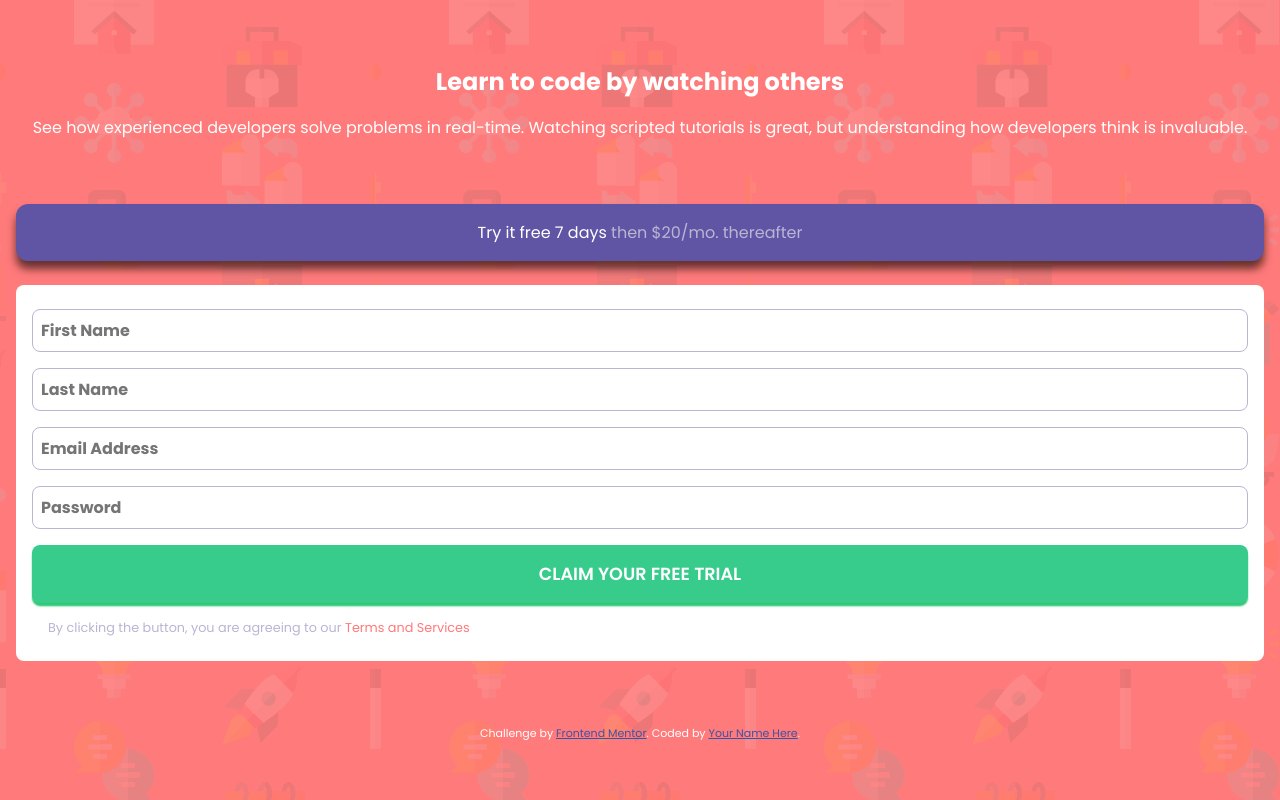
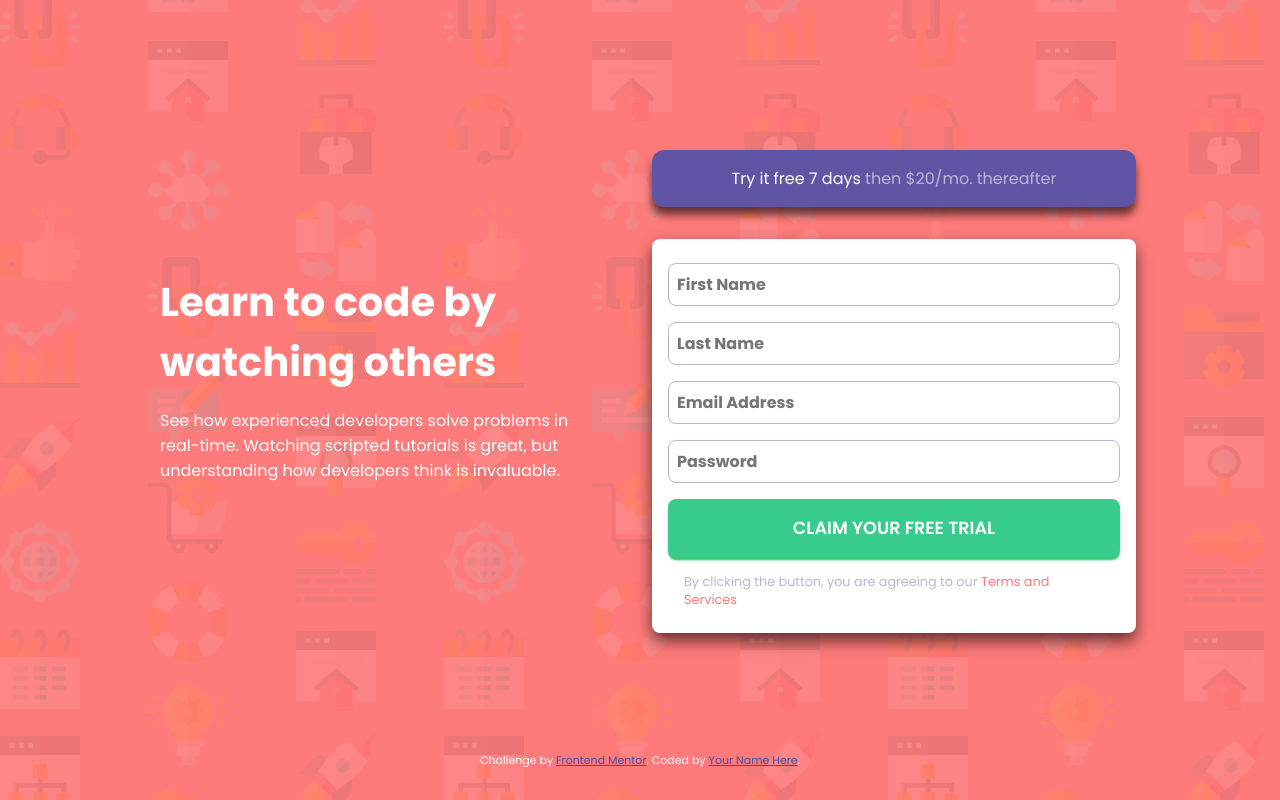
Before and after one commit to TomBirbeck/fm-intro-component-with-signup-form, a plain HTML site: page index.html in a window 1280 px wide. Drawn offline with Linux system fonts and the light colour scheme.

Commit message:
added media queries for desktop

```diff
--- a/index.html
+++ b/index.html
@@ -19,6 +19,7 @@
         but understanding how developers think is invaluable.
       </p>
     </div>
+    <div>
       <button class="offer-button">
         Try it free 7 days <span>then $20/mo. thereafter</span>
       </button>
@@ -30,6 +31,7 @@
         <button class="free-trial" type="submit">CLAIM YOUR FREE TRIAL</button>
         <p class="terms">By clicking the button, you are agreeing to our <span>Terms and Services</span></p>
       </form>
+    </div>
   </main>
 
   <footer>
--- a/styles.css
+++ b/styles.css
@@ -1,6 +1,4 @@
-
 @import url('https://fonts.googleapis.com/css2?family=Poppins:wght@400;500;600;700&display=swap');
-
 
 :root {
 --custom-red: hsl(0, 100%, 74%);
@@ -19,7 +17,7 @@
 }
 
 html, body {
-    height: 100%;
+    height: 100svh;
     font-size: 16px;
 }
 
@@ -41,6 +39,10 @@ body {
     background-repeat: repeat;
     background-color: var(--custom-red);
     color: white;
+    display: flex;
+    flex-direction: column;
+    justify-content: center;
+    align-items: center;
 }
 
 main {
@@ -48,7 +50,7 @@ main {
     flex-direction: column;
     align-content: center;
     gap: 1.5rem;
-    padding: 4rem 1rem;
+    padding: 2rem 1rem;
 }
 
 .header {
@@ -68,6 +70,8 @@ main {
 .offer-button {
     border-radius: 0.75rem;
     padding: 1rem 4rem;
+    margin-bottom: 2rem;
+    width: 100%;
     background-color: var(--custom-blue);
     text-align: center;
     color: white;
@@ -86,6 +90,7 @@ main {
     display: flex;
     flex-direction: column;
     gap: 1rem;
+    box-shadow: 0 0.5rem 1rem rgba(0, 0, 0, 0.6);
 }
 
 .form-inputs {
@@ -124,3 +129,32 @@ main {
 .attribution a {
     color: hsl(228, 45%, 44%);
 }
+
+
+@media screen and (min-width: 900px) {
+
+body {
+        background-image: url('./images/bg-intro-desktop.png');
+    }
+
+   main {
+    display: grid;
+    grid-template-columns: 1fr 1fr;
+    width: 80%;
+    height: 90%;
+   }
+
+   .header {
+    height: 50%;
+    text-align: left;
+    font-size: 2.5rem;
+    padding: 0 1rem;
+    display: grid;
+    align-items: end;
+   }
+
+   .description {
+    height: 50%;
+    text-align: left;
+   }
+}
```
Lines whose indentation alone changed are shown as unchanged.
